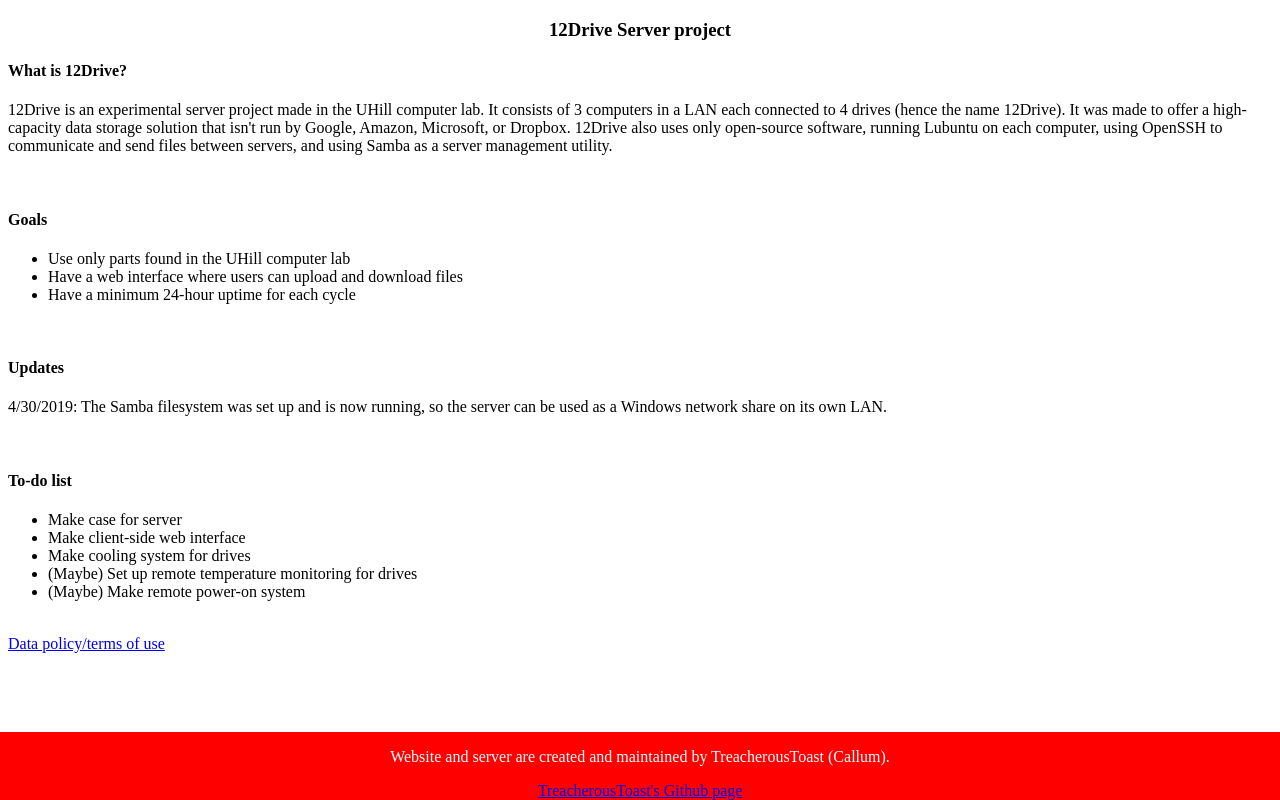
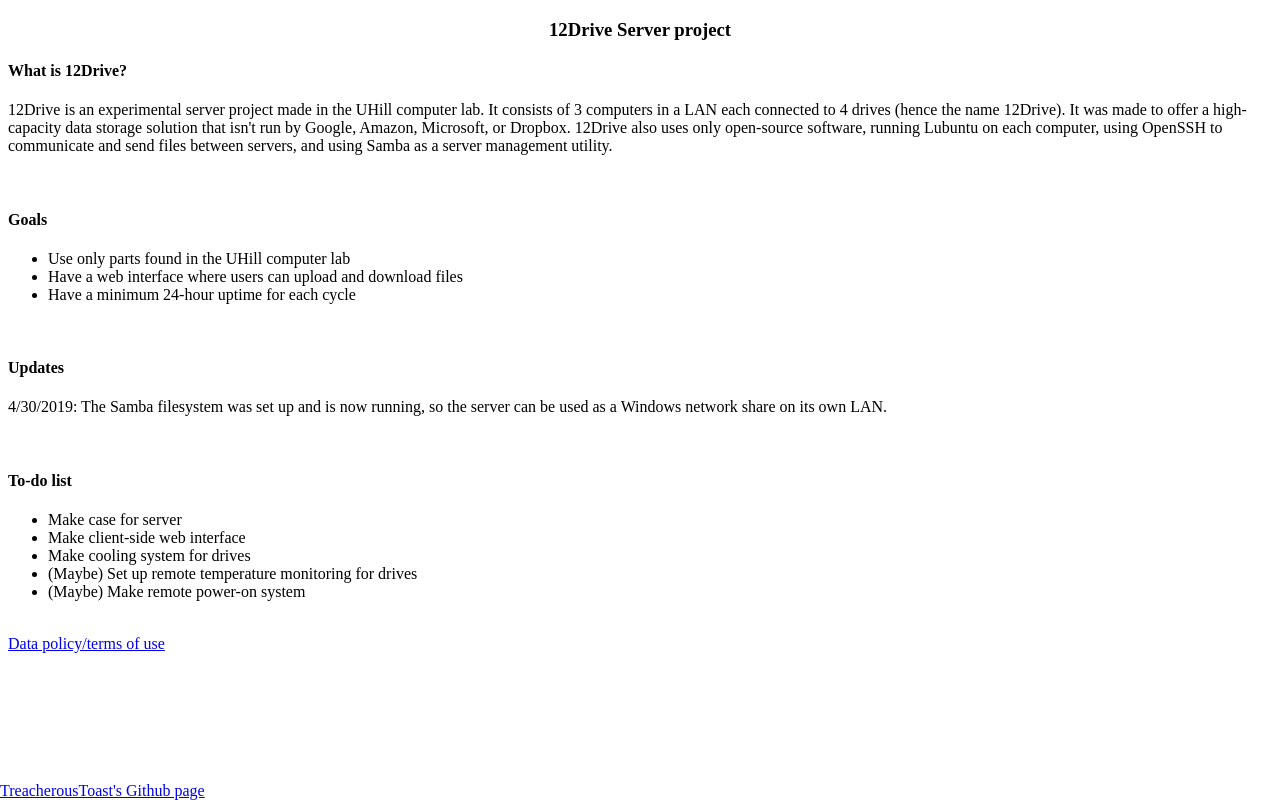
Before and after one commit to TreacherousToast/12Drive-server-update-site, a plain HTML site: page site/index.html in a window 1280 px wide. Drawn offline with Linux system fonts and the light colour scheme.

Commit message:
Update index.html

```diff
--- a/site/index.html
+++ b/site/index.html
@@ -7,9 +7,8 @@
   left: 0;
   bottom: 0;
   width: 100%;
-  background-color: red;
   color: white;
-  text-align: center;
+  text-align: left;
 }
 </style>
     </head>
```
